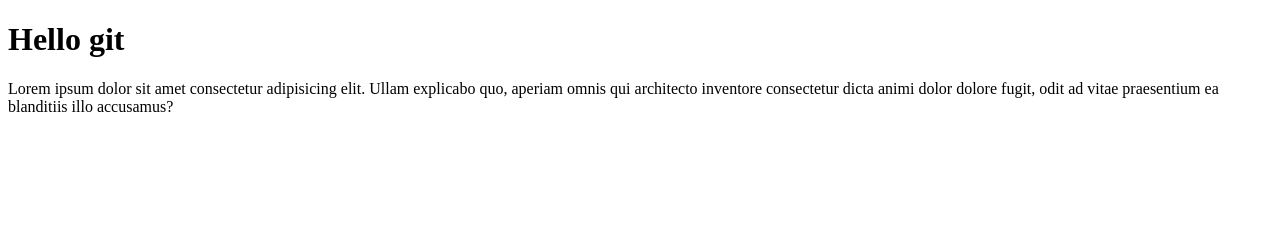
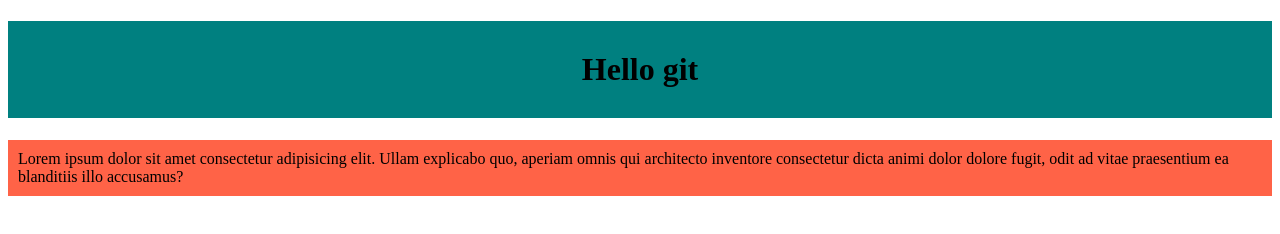
Before and after one commit to mizanph24/second-job, a plain HTML site: page index.html in a window 1280 px wide. Drawn offline with Linux system fonts and the light colour scheme.

Commit message:
add css1

```diff
--- /dev/null
+++ b/css/style.css
@@ -0,0 +1,9 @@
+h1{
+    padding: 30px;
+    background-color: teal;
+    text-align: center;
+}
+p{
+    padding: 10px;
+    background-color: tomato;
+}
--- a/index.html
+++ b/index.html
@@ -4,6 +4,7 @@
     <meta charset="UTF-8">
     <meta name="viewport" content="width=device-width, initial-scale=1.0">
     <title>Second Git test</title>
+    <link rel="stylesheet" href="css/style.css">
 </head>
 <body>
     <h1>Hello git</h1>
```
